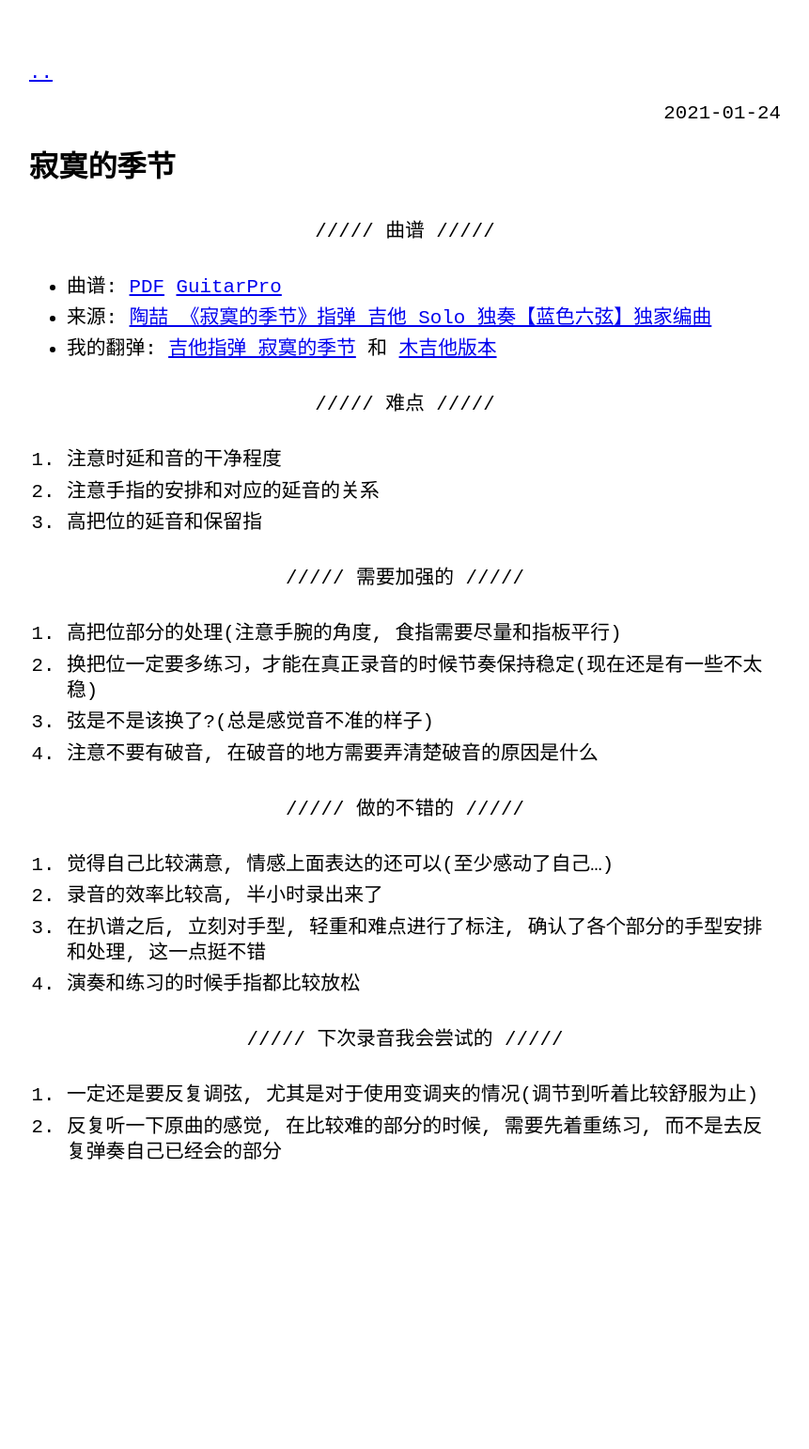
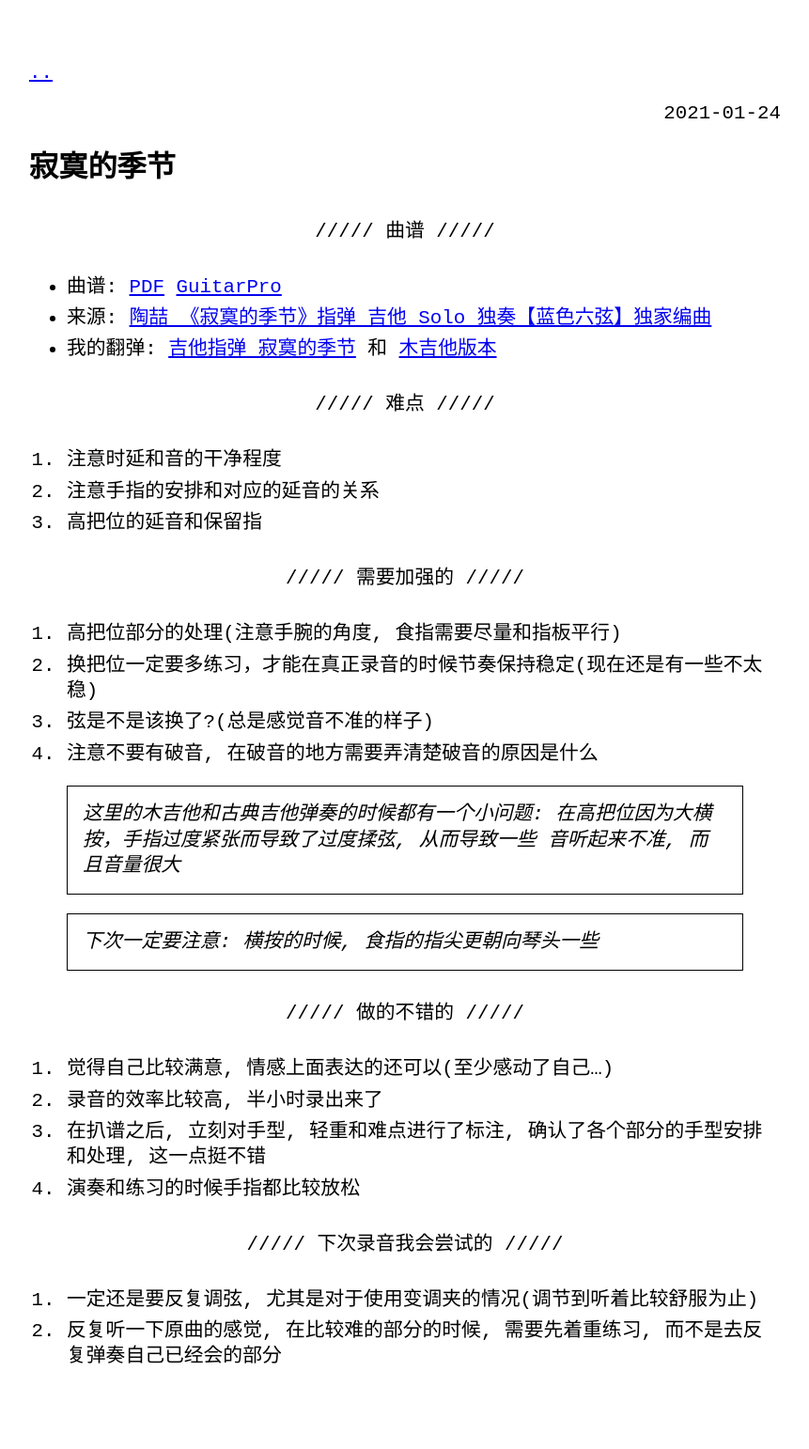
Before and after one commit to dengqinghua/dengqinghua.github.io, a Jekyll site: the page docs/lonely-seasons.html, which Jekyll copies as it is, in a window 1280 px wide. Shown: the whole page at 94% size, without its empty margins (209-1070 px from the left). Built offline with Jekyll 4.4.1, drawn with Linux system fonts in a browser that asks for light colours; before the commit the page ends 1324 px from its top, so only the background shows below that.

Commit message:
修改细节

```diff
--- a/docs/lonely-seasons.html
+++ b/docs/lonely-seasons.html
@@ -63,6 +63,15 @@
   <li>注意不要有破音, 在破音的地方需要弄清楚破音的原因是什么</li>
 </ol>
 
+<blockquote>
+  <p>这里的木吉他和古典吉他弹奏的时候都有一个小问题: 在高把位因为大横按，手指过度紧张而导致了过度揉弦, 从而导致一些
+音听起来不准, 而且音量很大</p>
+</blockquote>
+
+<blockquote>
+  <p>下次一定要注意: 横按的时候, 食指的指尖更朝向琴头一些</p>
+</blockquote>
+
 <hr data-content=" 做的不错的 " />
 
 <ol>
```
Also changed, not shown: _posts/2021-01-24-lonely-seasons.md (+5 -0 lines), docs/feed.xml (+10 -1 lines).
